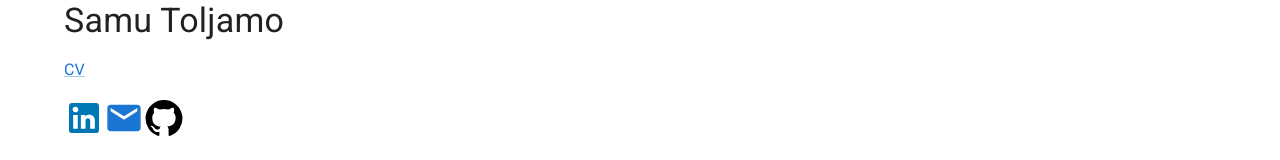
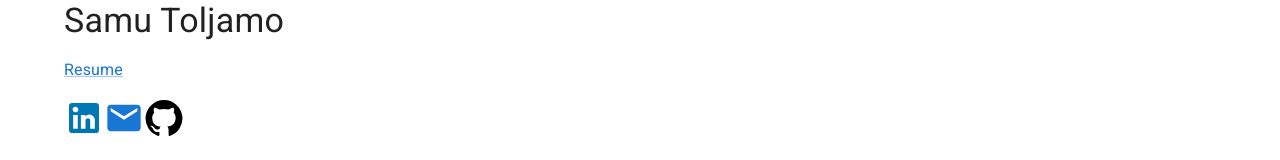
Before and after one commit to samutoljamo/samutoljamo.github.io, a React (Vite) app: page / in a window 1280 px wide. Shown: the top 160 px of the page. Built offline with nearby package versions, Linux system fonts and the light colour scheme.

Commit message:
add resume

```diff
--- a/src/App.tsx
+++ b/src/App.tsx
@@ -12,7 +12,7 @@ function App() {
         <Box sx={{
           mt: 2
         }}>
-          <Link href="/cv.pdf">CV</Link>
+          <Link href="/resume.pdf">Resume</Link>
           <Box sx={{
             display: 'flex',
             flex: 1,
--- a/src/constants.ts
+++ b/src/constants.ts
@@ -38,7 +38,7 @@ const socials = [{
     {
       "name": "This website",
       "description": "This website is a simple responsive static material UI React app",
-      "source": undefined,
+      "source": "https://github.com/samutoljamo/samutoljamo.github.io",
       "demo": "https://samutoljamo.github.io"
     },
     {
```
Also changed, not shown: 2 other files (tests, documents, lock files or other folders).
